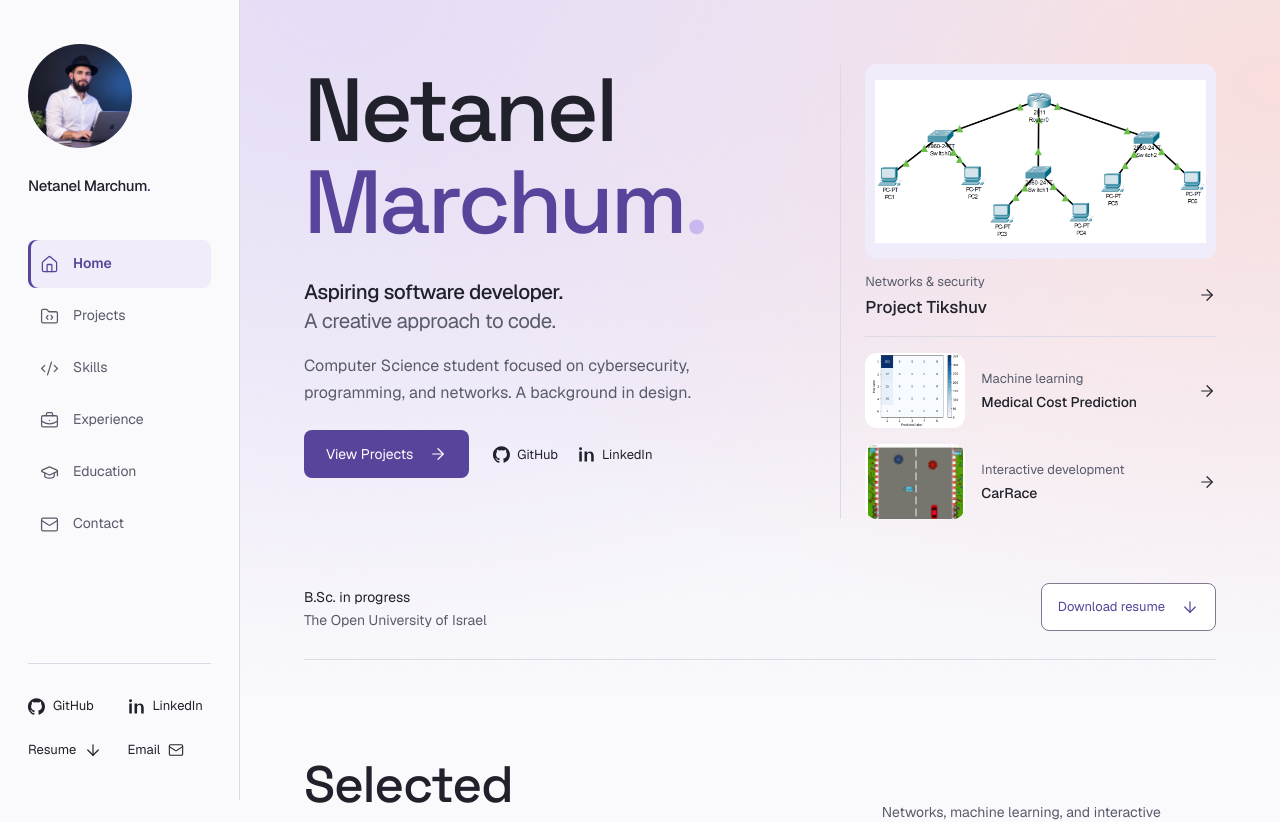
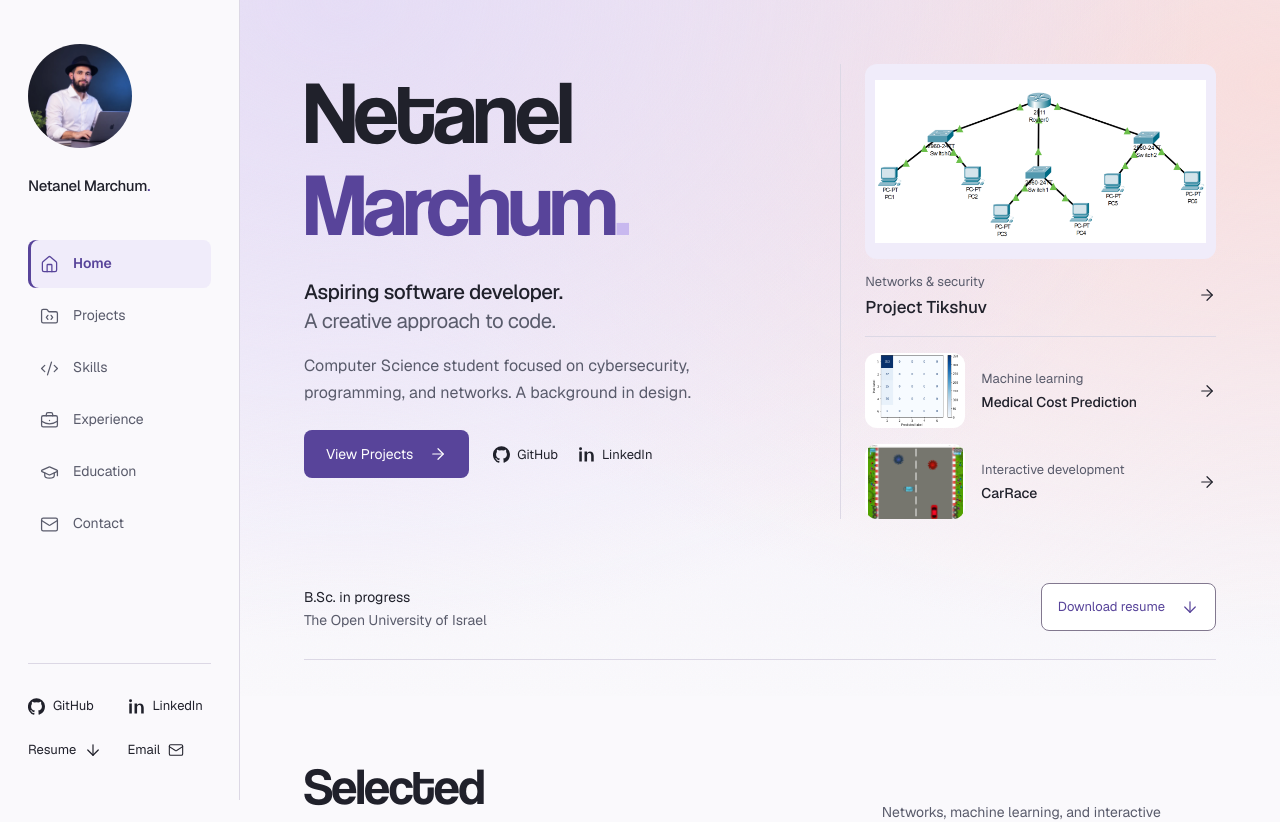
Before and after one commit to netanelMarchum/netanelMarchumCv, a React (Vite) app: page / in a window 1280 px wide. Shown: the top 822 px of the page. Built offline with nearby package versions, Linux system fonts and the light colour scheme; a web font is replaced by a local one.

Commit message:
Embed owner-supplied Coolvetica and Stretch Pro in portfolio

```diff
--- a/src/pages/HomePortfolio.css
+++ b/src/pages/HomePortfolio.css
@@ -1,8 +1,9 @@
+@font-face { font-family: 'Portfolio Coolvetica'; src: url('/fonts/portfolio/coolvetica-regular.woff') format('woff'); font-style: normal; font-weight: 400; font-display: swap; }
+@font-face { font-family: 'Portfolio Stretch Pro'; src: url('/fonts/portfolio/stretch-pro.woff') format('woff'); font-style: normal; font-weight: 400; font-display: swap; }
 @font-face { font-family: 'HP Display'; src: url('/fonts/space-grotesk-latin.woff2') format('woff2'); font-weight: 400 600; font-display: swap; }
 @font-face { font-family: 'HP UI'; src: url('/fonts/geist-latin.woff2') format('woff2'); font-weight: 400 600; font-display: swap; }
 .home-portfolio {
-  /* Licensed display faces can be registered here once webfont files are supplied.
-     Until then these roles resolve to the existing OFL-licensed portfolio fonts. */
+  /* Portfolio-specific type roles; licensed font use confirmed by the owner. */
   --hp-font-display: 'Portfolio Coolvetica', 'HP Display', sans-serif;
   --hp-font-accent: 'Portfolio Stretch Pro', 'HP Display', sans-serif;
   --hp-font-ui: 'HP UI', sans-serif;
@@ -21,7 +22,7 @@
 }
 .home-portfolio *, .home-portfolio *::before, .home-portfolio *::after { box-sizing: border-box; }
 .home-portfolio :is(h1,h2,h3,h4,p,ul) { margin: 0; }
-.home-portfolio :is(h1,h2,h3,h4) { font-family: var(--hp-font-display); color: var(--hp-ink); font-weight: 500; }
+.home-portfolio :is(h1,h2,h3,h4) { font-family: var(--hp-font-display); font-synthesis: none; color: var(--hp-ink); font-weight: 400; }
 .home-portfolio ::selection { color: var(--hp-accent); background: var(--hp-hover); }
 .home-portfolio a { color: inherit; text-decoration: none; transition: color var(--hp-duration) ease, background-color var(--hp-duration) ease; }
 .home-portfolio button { font: inherit; }
@@ -59,7 +60,7 @@
 .home-portfolio .hp-menu .hp-menu-utilities a { justify-content: flex-start; gap: 10px; min-height: 44px; font: 14px/1.5 var(--hp-font-ui); }
 /* The opening mark hands the page over in under a second. Never locks scroll. */
 .home-portfolio .hp-introduction { position: fixed; inset: 0; z-index: 500; background: var(--hp-surface-tonal); display: grid; place-content: center; pointer-events: none; animation: hp-intro-exit 760ms var(--hp-ease) forwards; }
-.home-portfolio .hp-intro-wordmark { font: 500 clamp(2.5rem,7vw,5rem)/1 var(--hp-font-display); letter-spacing: -.04em; color: var(--hp-accent); animation: hp-intro-mark 500ms var(--hp-ease) both; }
+.home-portfolio .hp-intro-wordmark { font: 400 clamp(2.5rem,7vw,5rem)/1 var(--hp-font-display); letter-spacing: -.04em; color: var(--hp-accent); animation: hp-intro-mark 500ms var(--hp-ease) both; }
 .home-portfolio .hp-intro-wordmark span { display: block; }
 .home-portfolio .hp-introduction button { position: absolute; bottom: max(28px,env(safe-area-inset-bottom)); right: 32px; display: flex; align-items: center; gap: 10px; border: 0; padding: 12px; color: var(--hp-accent); background: transparent; pointer-events: auto; cursor: pointer; font-size: 13px; }
 /* Identity and real work share the first viewport. */
@@ -162,7 +163,7 @@
 .home-portfolio .hp-certificate > span:last-child { display: block; margin-top: 16px; font-size: 14px; line-height: 1.5; }
 .home-portfolio .hp-certificate small { display: flex; gap: 12px; align-items: center; margin-top: 6px; font-size: 14px; color: var(--hp-accent); min-height: 44px; }
 .home-portfolio .hp-contact { margin-top: 16px; padding-block: 64px; background: var(--hp-surface-tonal); color: var(--hp-ink); border-top: 1px solid var(--hp-line); }
-.home-portfolio .hp-contact h2 { font-family: var(--hp-font-accent); font-weight: 400; overflow-wrap: anywhere; color: var(--hp-ink); font-size: clamp(3rem,5vw,4.5rem); }
+.home-portfolio .hp-contact h2 { font-family: var(--hp-font-accent); font-weight: 400; overflow-wrap: anywhere; color: var(--hp-ink); font-size: clamp(1.75rem,4.5vw,3.5rem); line-height: 1.15; }
 .home-portfolio .hp-contact h2 span { color: var(--hp-accent); }
 .home-portfolio .hp-contact-grid { display: grid; grid-template-columns: minmax(0,1.5fr) minmax(0,1fr); gap: 36px; }
 .home-portfolio .hp-contact p { color: var(--hp-muted); margin-top: 20px; font-size: 16px; max-width: 40ch; }
@@ -260,7 +261,7 @@
  .home-portfolio .hp-certificate > span:last-child { font-size: 14px; }
  .home-portfolio .hp-contact { margin-top: 0; padding-block: 44px; }
  .home-portfolio .hp-contact-grid { grid-template-columns: minmax(0,1fr); gap: 28px; }
- .home-portfolio .hp-contact h2 { font-size: 52px; }
+ .home-portfolio .hp-contact h2 { font-size: clamp(1.75rem,7vw,3rem); }
  .home-portfolio .hp-contact-email { font-size: 19px; }
  .home-portfolio .hp-contact p { margin-top: 16px; }
  .home-portfolio .hp-contact-links { grid-template-columns: 1fr 1fr; }
```
Also changed, not shown: public/fonts/portfolio/coolvetica-regular.woff (added), public/fonts/portfolio/stretch-pro.woff (added), 1 other file (tests, documents, lock files or other folders).
